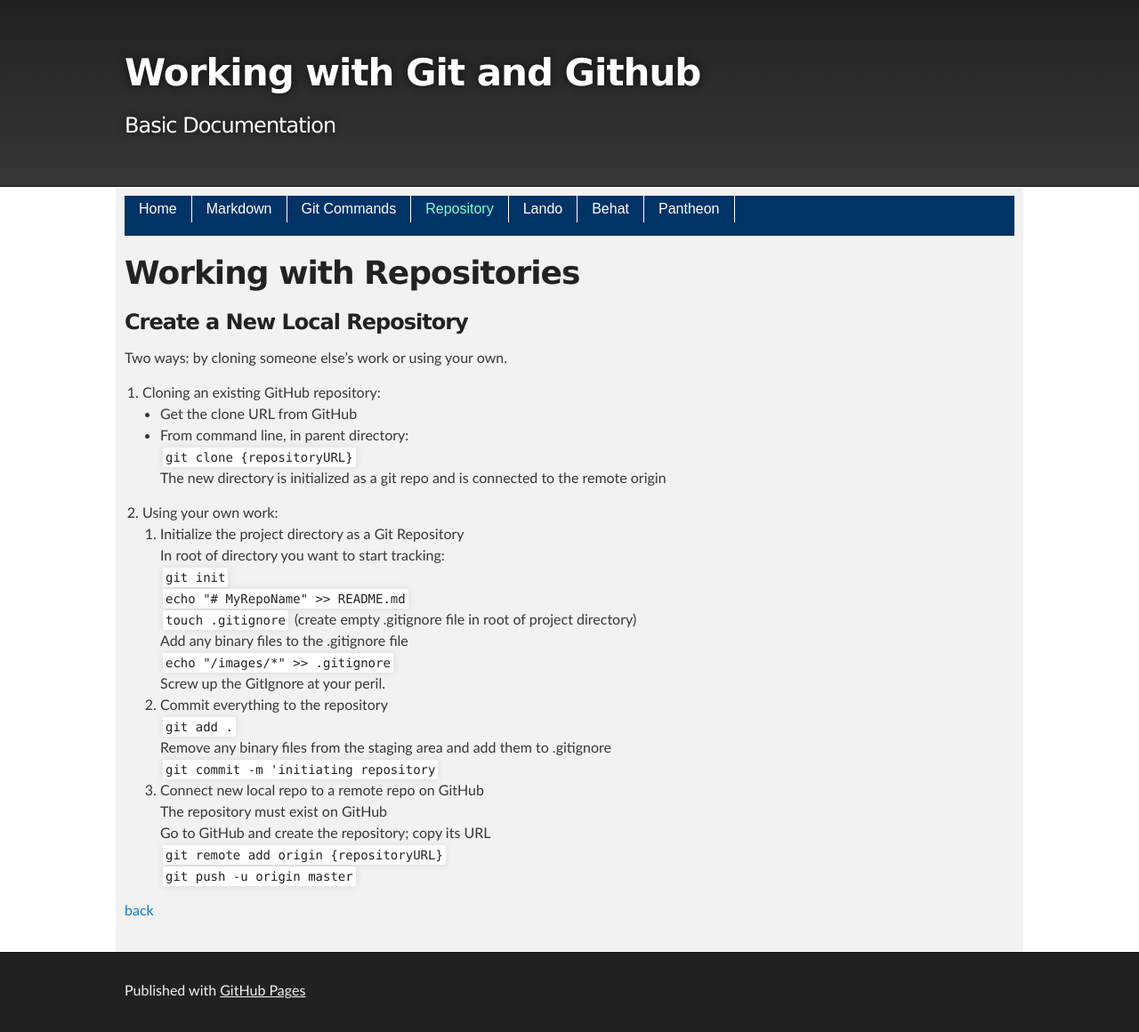
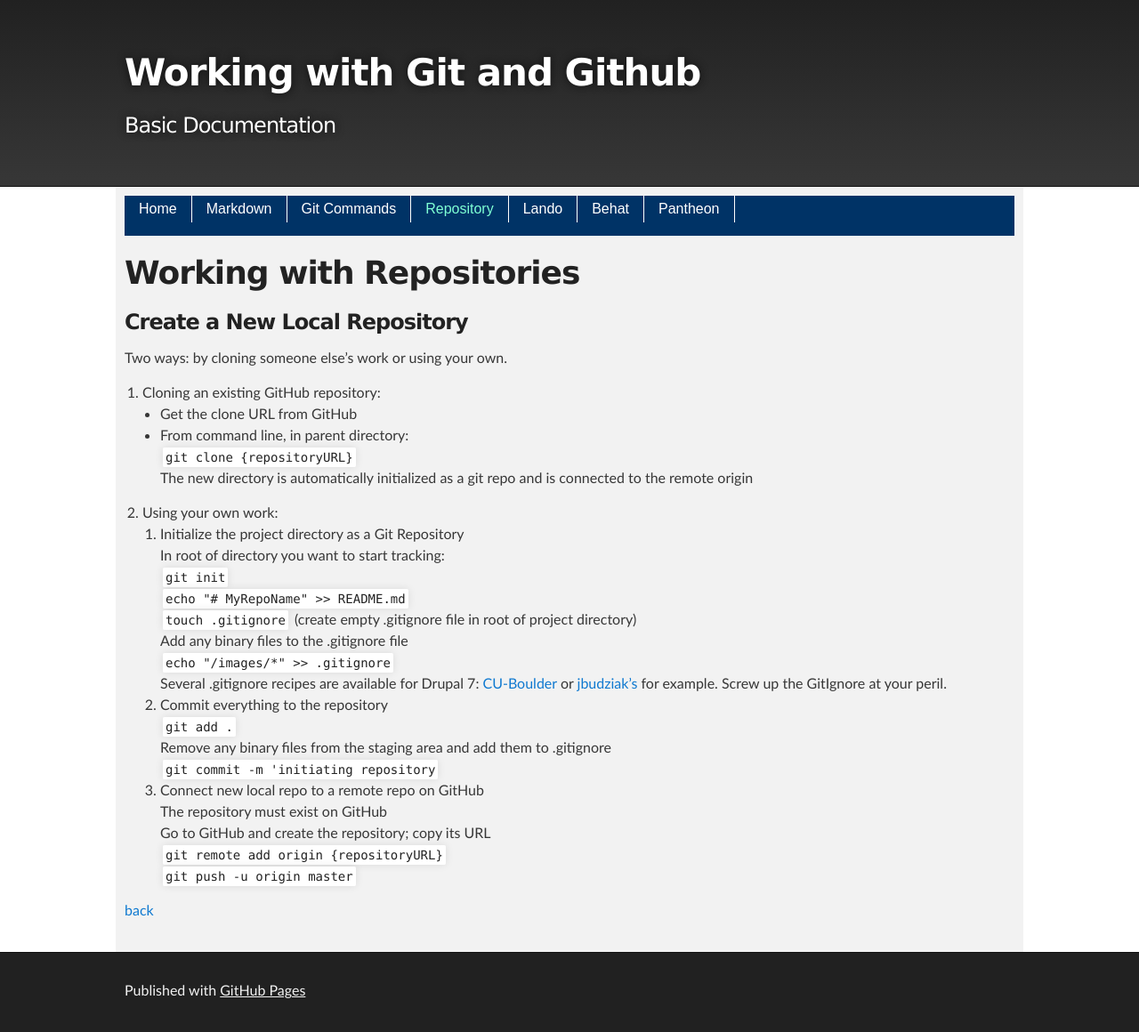
Before and after one commit to cathysnider/cathysnider.github.io, a Jekyll site: the page built from repository.md, in a window 1280 px wide. Shown: the whole page at 89% size. Built offline with Jekyll 4.4.1, drawn with Linux system fonts in a browser that asks for light colours.

Commit message:
add drupal recipe for gitignore

```diff
--- a/repository.md
+++ b/repository.md
@@ -13,7 +13,7 @@ Two ways: by cloning someone else's work or using your own.
    * Get the clone URL from GitHub <br />
    * From command line, in parent directory: <br />
      `git clone {repositoryURL}` <br />
-     The new directory is initialized as a git repo and is connected to the remote origin <br />
+     The new directory is automatically initialized as a git repo and is connected to the remote origin <br />
 1. Using your own work: <br />
    1. Initialize the project directory as a Git Repository <br />
       In root of directory you want to start tracking: <br />
@@ -22,6 +22,7 @@ Two ways: by cloning someone else's work or using your own.
       `touch .gitignore` (create empty .gitignore file in root of project directory) <br />
       Add any binary files to the .gitignore file <br />
       `echo "/images/*" >> .gitignore` <br />
+      Several .gitignore recipes are available for Drupal 7: [CU-Boulder](https://github.com/CuBoulder/drupal-7.x/blob/7.x/.gitignore) or [jbudziak's](https://gist.github.com/jbudziak/4216850) for example.
       Screw up the GitIgnore at your peril.
    1. Commit everything to the repository <br />
       `git add .` <br />
```
